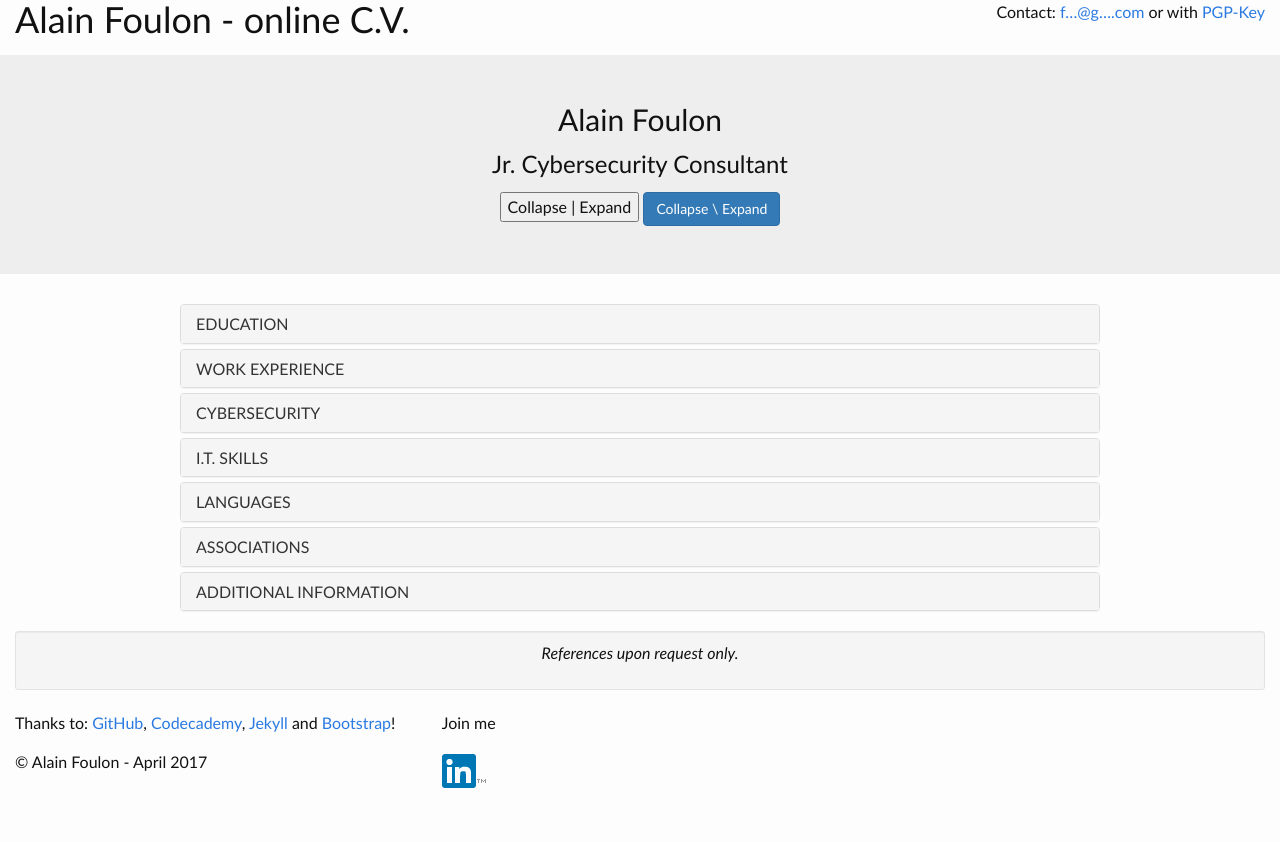
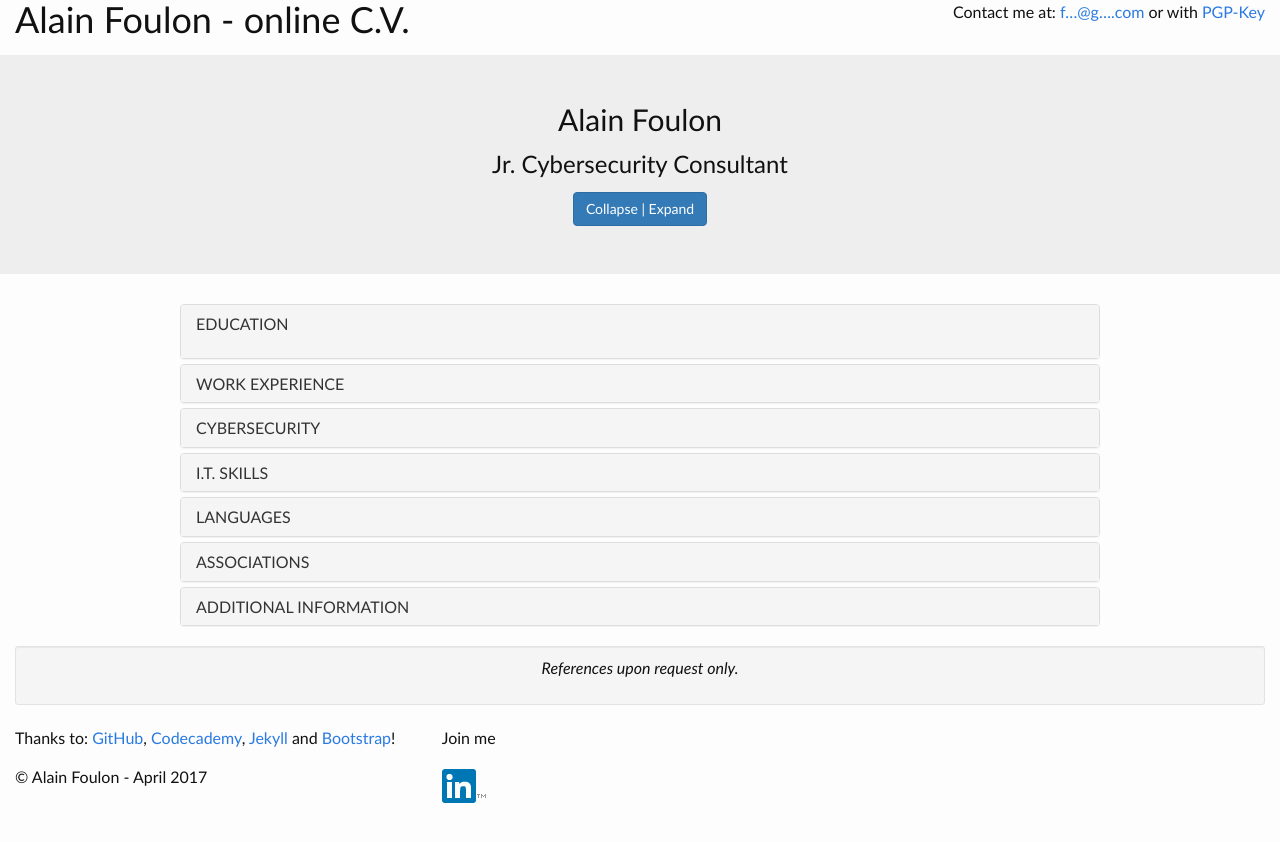
Before and after one commit to Alainfou/Alainfou.github.io, a Jekyll site: the page index.html, which Jekyll copies as it is, in a window 1280 px wide. Shown: the top 842 px of the page. Built offline with Jekyll 4.4.1, drawn with Linux system fonts in a browser that asks for light colours; nearby versions of some CDN libraries.

Commit message:
Update index.html

```diff
--- a/index.html
+++ b/index.html
@@ -19,7 +19,7 @@
 		<div class="row">
 			<h1 class="col-sm-8" title="A.F. homepage">Alain Foulon - online C.V.</h1>
 			<nav class="col-sm-4 text-right" id="contact">
-				<p>Contact:
+				<p>Contact me at:
 				<a href="http://www.google.com/recaptcha/mailhide/d?k=01ftGJM7nX-_DVVNdukr3Vlw==&amp;c=PFhXfuB3D_HCuduPhQoABgSPdiR0s18Zyz2pPcCVZ9A="
 				   onclick="window.open('http://www.google.com/recaptcha/mailhide/d?k\x3d01ftGJM7nX-_DVVNdukr3Vlw\x3d\x3d\x26c\x3dPFhXfuB3D_HCuduPhQoABgSPdiR0s18Zyz2pPcCVZ9A\x3d', '', 'toolbar=0,scrollbars=0,location=0,statusbar=0,menubar=0,resizable=0,width=500,height=300'); return false;"
 				   title="Send an e-mail to: ">f…@g….com</a> or with
@@ -33,8 +33,7 @@
 			<div class="row text-center">
 				<h2> Alain Foulon </h2>
 				<h3>Jr. Cybersecurity Consultant</h3>
-				<button class="collapse-all">Collapse | Expand</button>
-				<a class="btn btn-primary" title="Working on it..." id="collapse-all">Collapse \ Expand</a>
+				<a class="btn btn-primary" title="Toggle" id="collapse-all">Collapse | Expand</a>
 			</div>
 		</div>
 	</section>
@@ -44,9 +43,9 @@
 		<div class="panel-group col-sm-10" id="accordion">
 
 			<div class="panel panel-default">
-				<div class="panel-heading">
+				<div class="panel-heading" data-toggle="collapse" data-parent="#accordion" href="#collapse-edu">
 					<h4 class="panel-title">
-						<a data-toggle="collapse" data-parent="#accordion" href="#collapse-edu"> EDUCATION</a>
+						<p> EDUCATION</p>
 					</h4>
 				</div>
 				<div id="collapse-edu" class="panel-collapse collapse">
```
